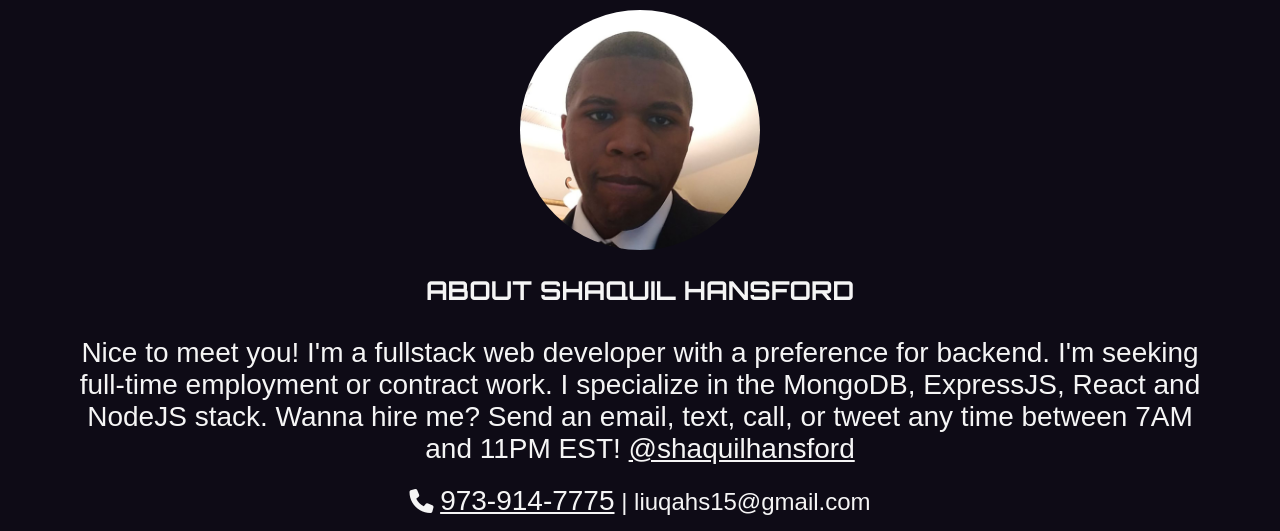
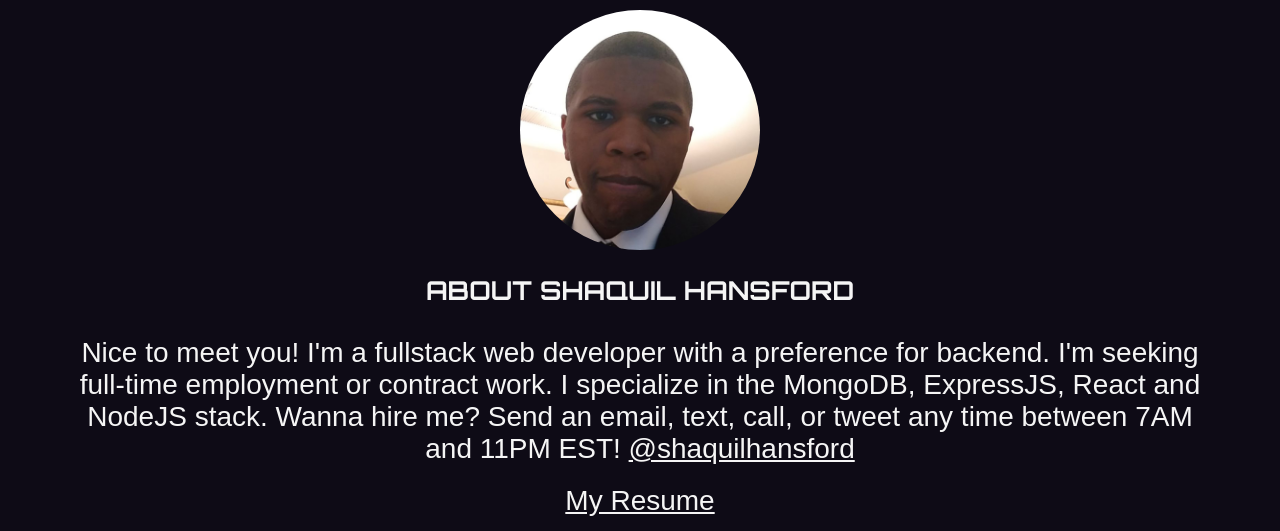
Before and after one commit to S3Prototype/S3Prototype.github.io, a plain HTML site: page index.html in a window 1280 px wide. Shown: the top 531 px of the page. Drawn offline with Linux system fonts and the light colour scheme; files whose address does not match are found by name.

Commit message:
Added resume

```diff
--- a/index.html
+++ b/index.html
@@ -52,6 +52,7 @@
             <p class="about-text">
                 Nice to meet you! I'm a fullstack web developer with a preference for backend. I'm seeking full-time employment or contract work. I specialize in the MongoDB, ExpressJS, React and NodeJS stack. Wanna hire me? Send an email, text, call, or tweet any time between 7AM and 11PM EST! <a href="https://twitter.com/shaquilhansford" target="blank">@shaquilhansford</a>
             </p>
+            <p><a href="./shaquilhansfordresume.pdf" target="blank">My Resume</a></p>
             <div id="phone-contact" class="phone-contact">
                 <span class="fas fa-phone"></span>
                 <a href="tel:973-914-7775" name="phone" id="phone-number" class="phone-number">
```
Also changed, not shown: 1 other file.
